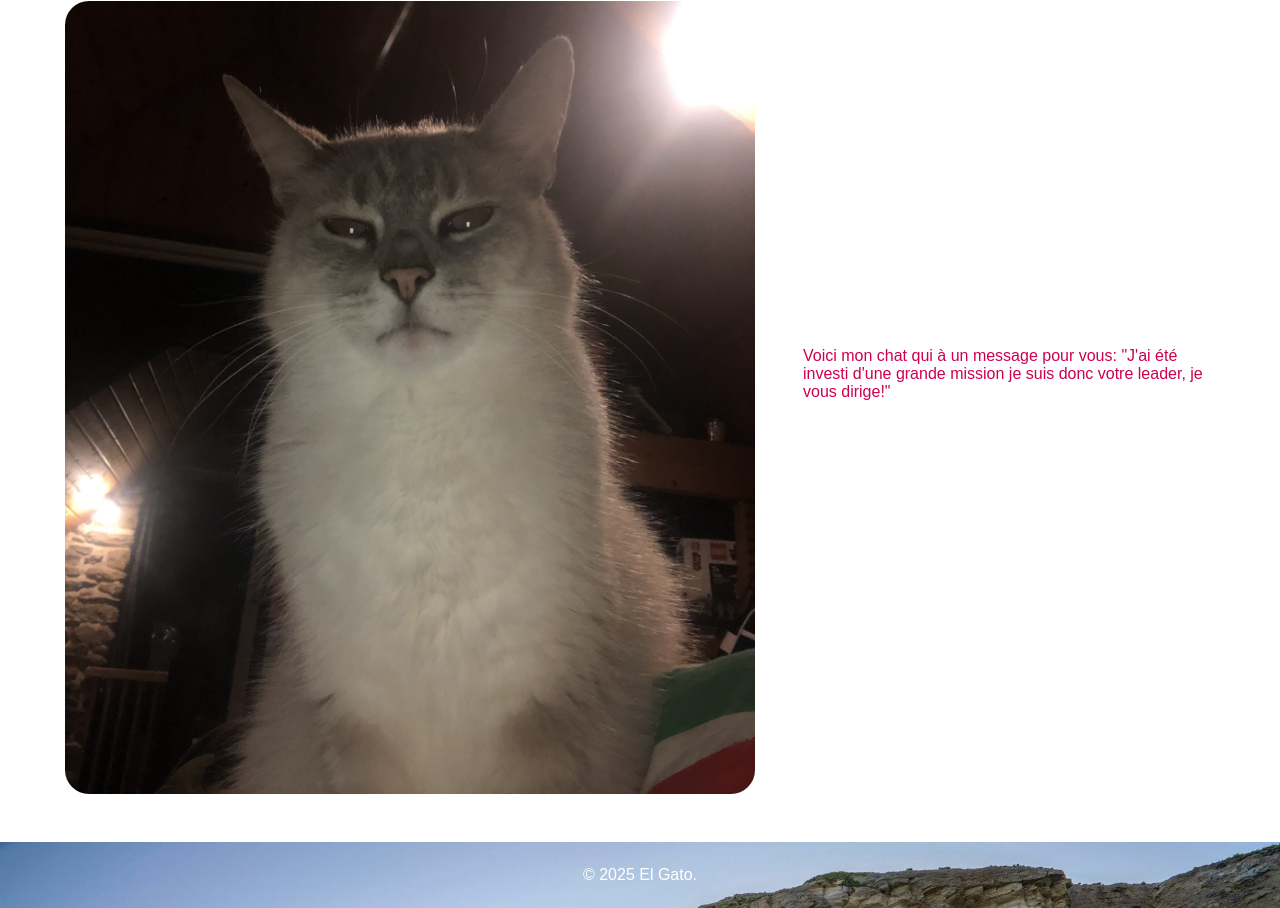
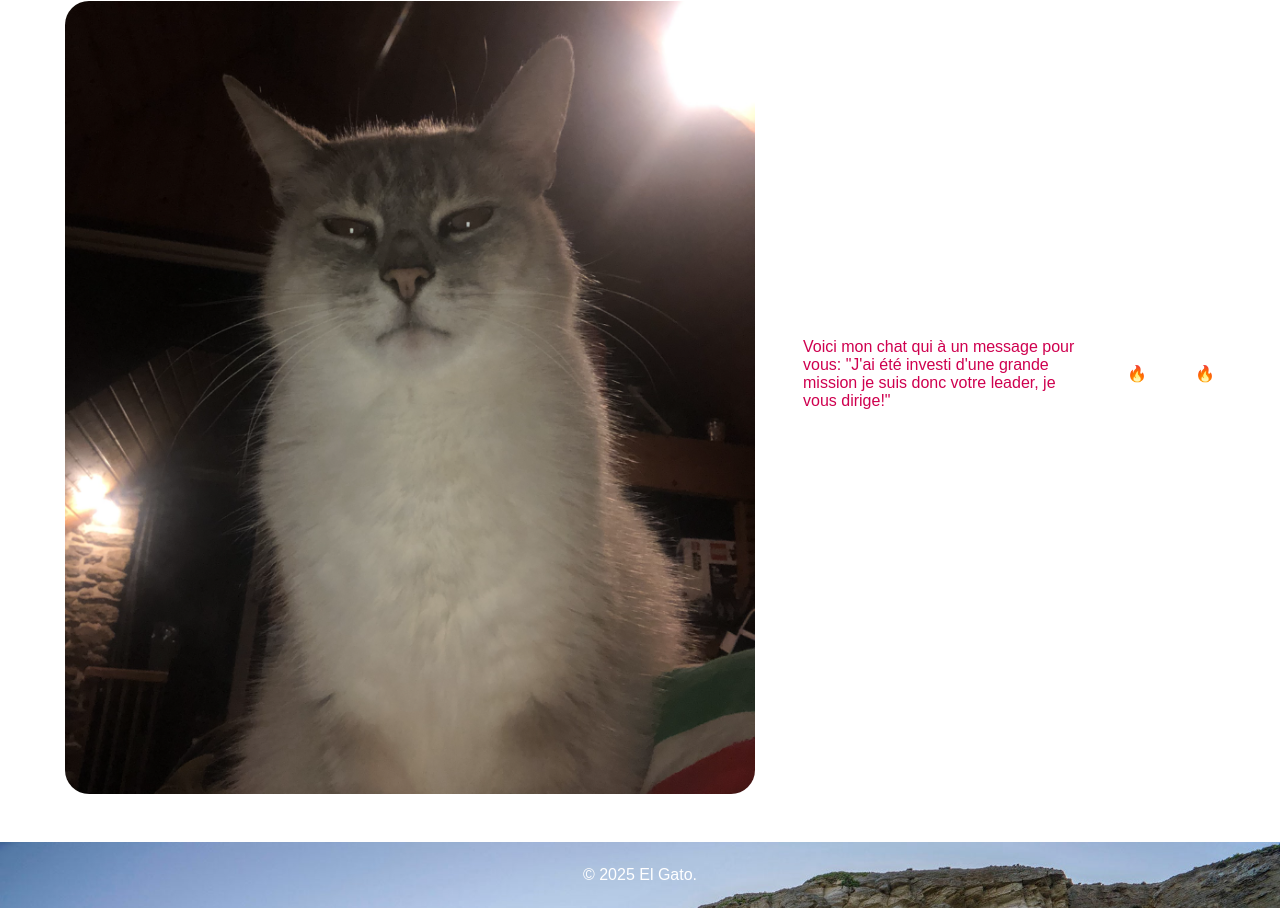
Before and after one commit to melvinlemoine/prepa-25, a website: page pg/index.html in a window 1280 px wide. Shown: the part 949-1857 px from the top of the page. Drawn offline with Linux system fonts and the light colour scheme; files that its build step writes are made by us from their sources.

Commit message:
Update index.html

```diff
--- a/pg/index.html
+++ b/pg/index.html
@@ -61,7 +61,8 @@
             <img src="max.PNG" alt="">
             <h3>Voici mon chat qui à un message pour vous: "J'ai été investi d'une grande mission je suis donc votre
                 leader, je vous dirige!"</h3>
-
+                <p class="fire_left">🔥</p>
+                <p class="fire_right">🔥</p>
 
 
 
```
